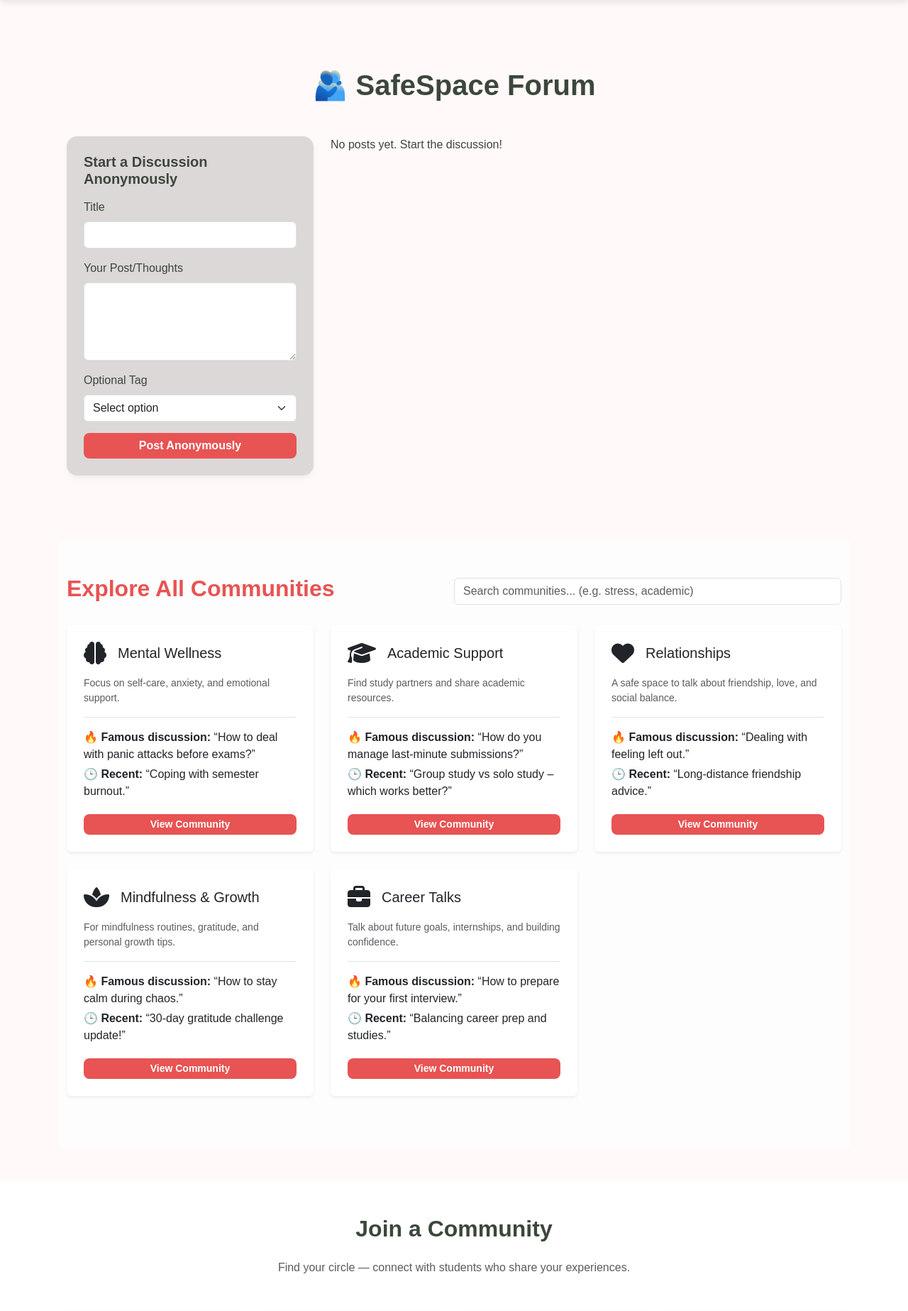
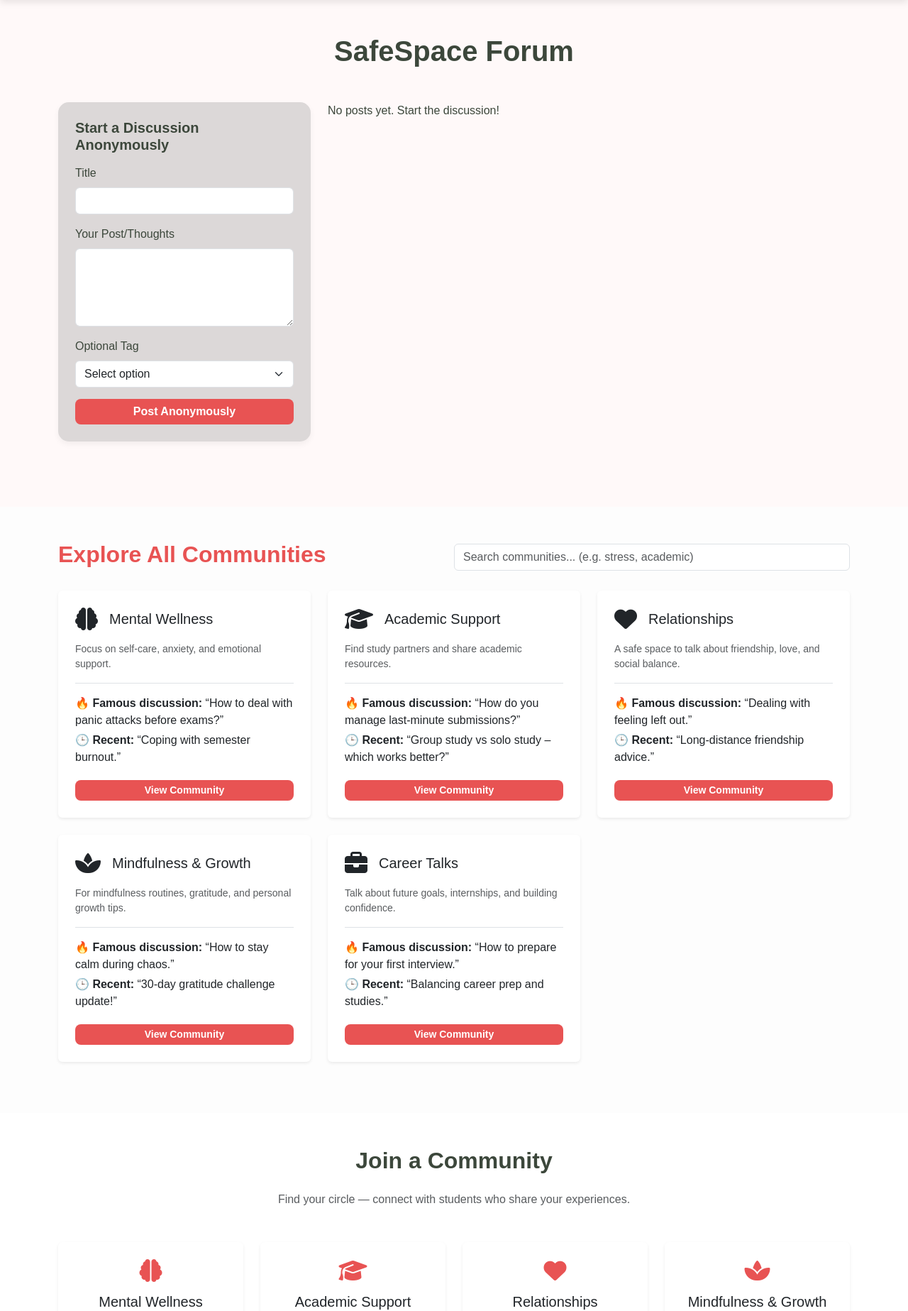
Before and after one commit to Vishva-Priya/SAFESPACE-FORUM-HACKFIT-, a PHP site: page /forum1.php in a window 1280 px wide. Shown: the part 114-1961 px from the top of the page at 71% size. Run offline with PHP 8.4, Linux system fonts and the light colour scheme; data that the repository does not hold is empty.

Commit message:
updated all

```diff
--- a/forum1.php
+++ b/forum1.php
@@ -209,8 +209,8 @@ nav a:hover {
 
   <!-- Forum Body -->
   <div class="container py-5">
-    <div class="container py-5">
-    <h1 class="text-center mb-5 fw-bold">🫂 SafeSpace Forum</h1>
+
+    <h1 class="text-center mb-5 fw-bold">SafeSpace Forum</h1>
     <div class="row">
       <!-- Left: Post Form -->
       <div class="col-md-4 mb-4">
```
